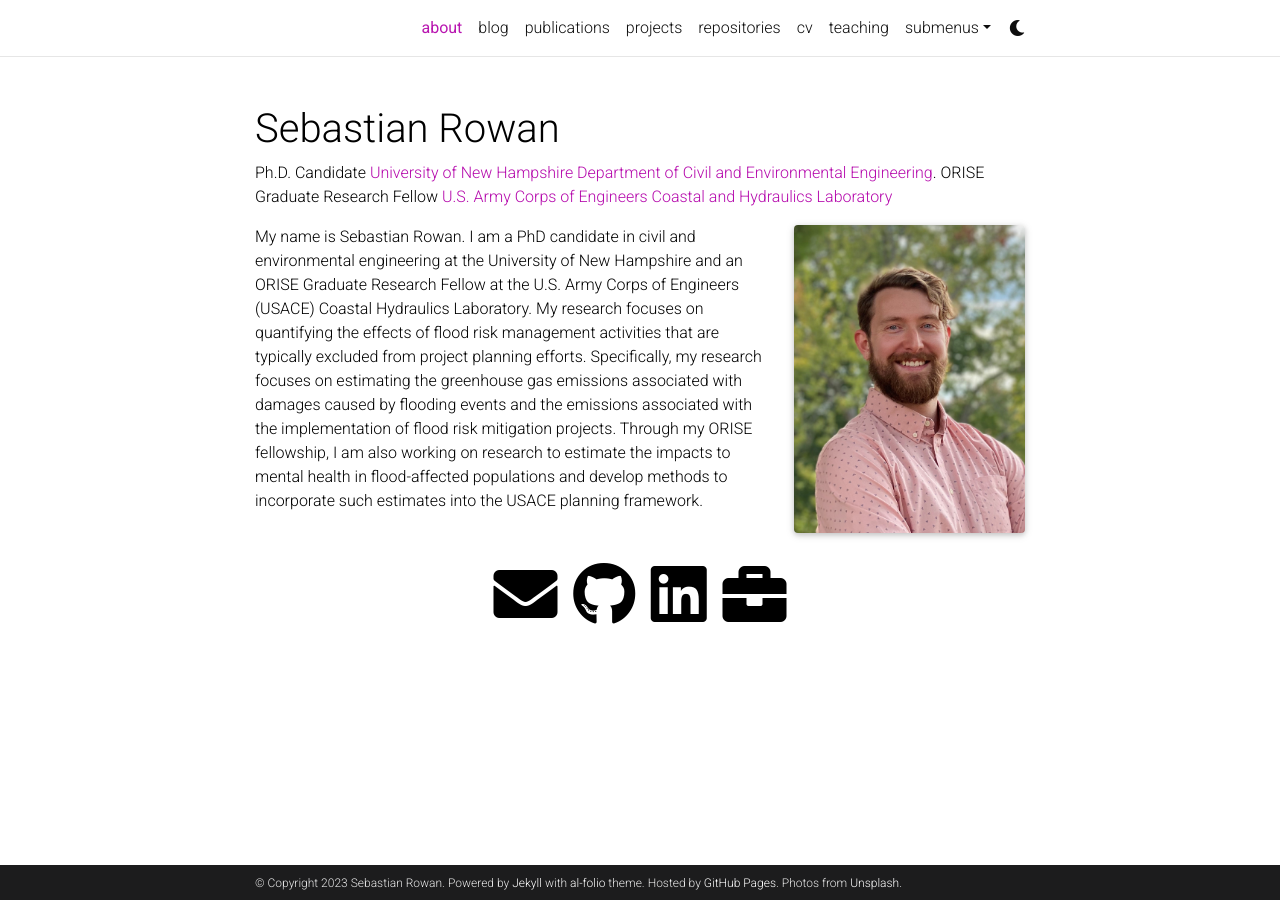
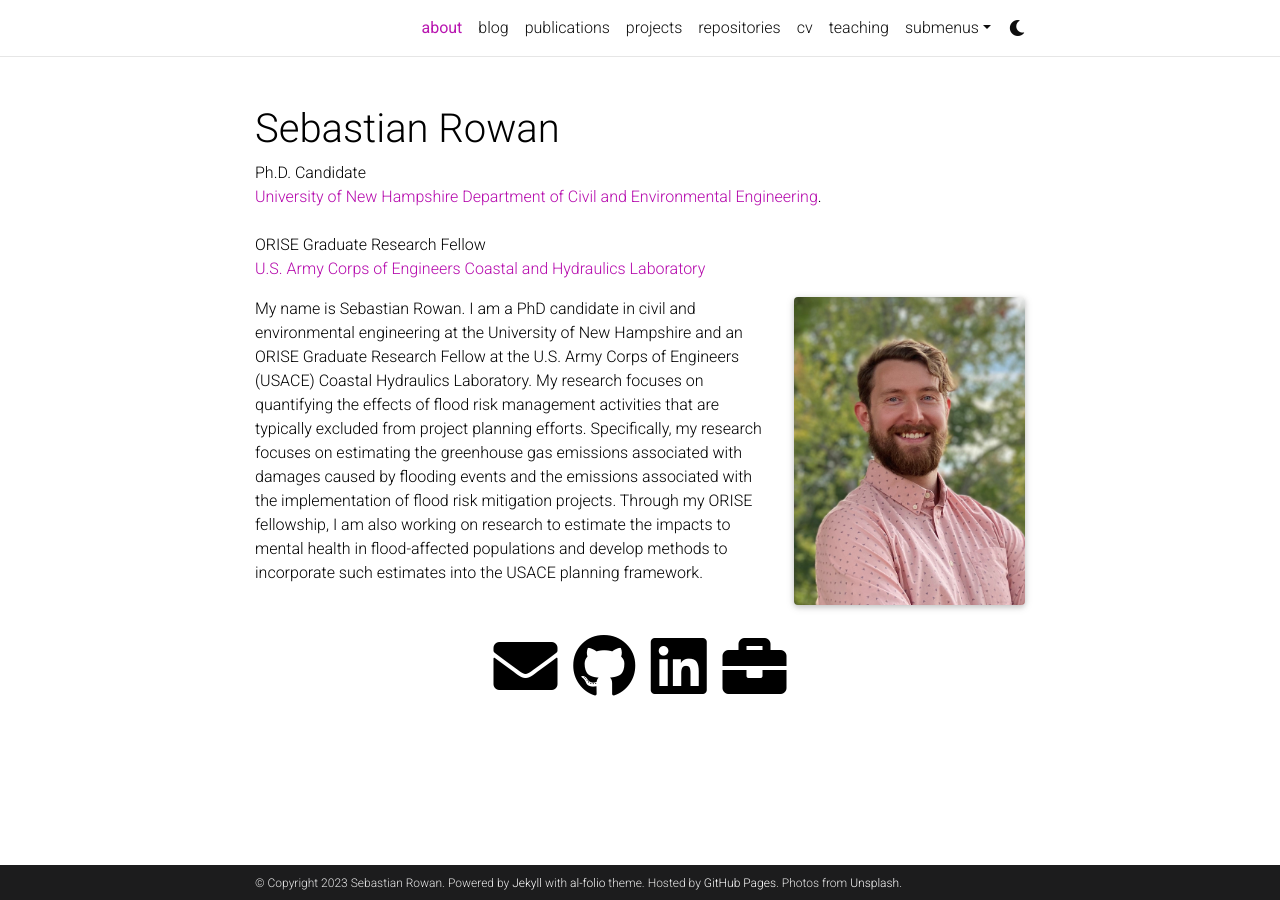
Before and after one commit to sebastianrowan/sebastianrowan.github.io, a Jekyll site: the page built from _pages/about.md, in a window 1280 px wide. Built offline with Jekyll 4.4.1, drawn with Linux system fonts in a browser that asks for light colours; comment, search, counter and statistics services are not loaded; a style sheet for code colours, icons or effects is not loaded.

Commit message:
line break

```diff
--- a/_pages/about.md
+++ b/_pages/about.md
@@ -3,10 +3,10 @@ layout: about
 title: about
 permalink: /
 subtitle: >
-  Ph.D. Candidate
-  <a href='https://sites.google.com/view/moresearchgroup'>University of New Hampshire Department of Civil and Environmental Engineering</a>.
-
-  ORISE Graduate Research Fellow
+  Ph.D. Candidate <br>
+  <a href='https://sites.google.com/view/moresearchgroup'>University of New Hampshire Department of Civil and Environmental Engineering</a>. <br>
+  <br>
+  ORISE Graduate Research Fellow<br>
   <a href='https://www.erdc.usace.army.mil/Locations/CHL/'>U.S. Army Corps of Engineers Coastal and Hydraulics Laboratory</a>
 
 profile:
```
